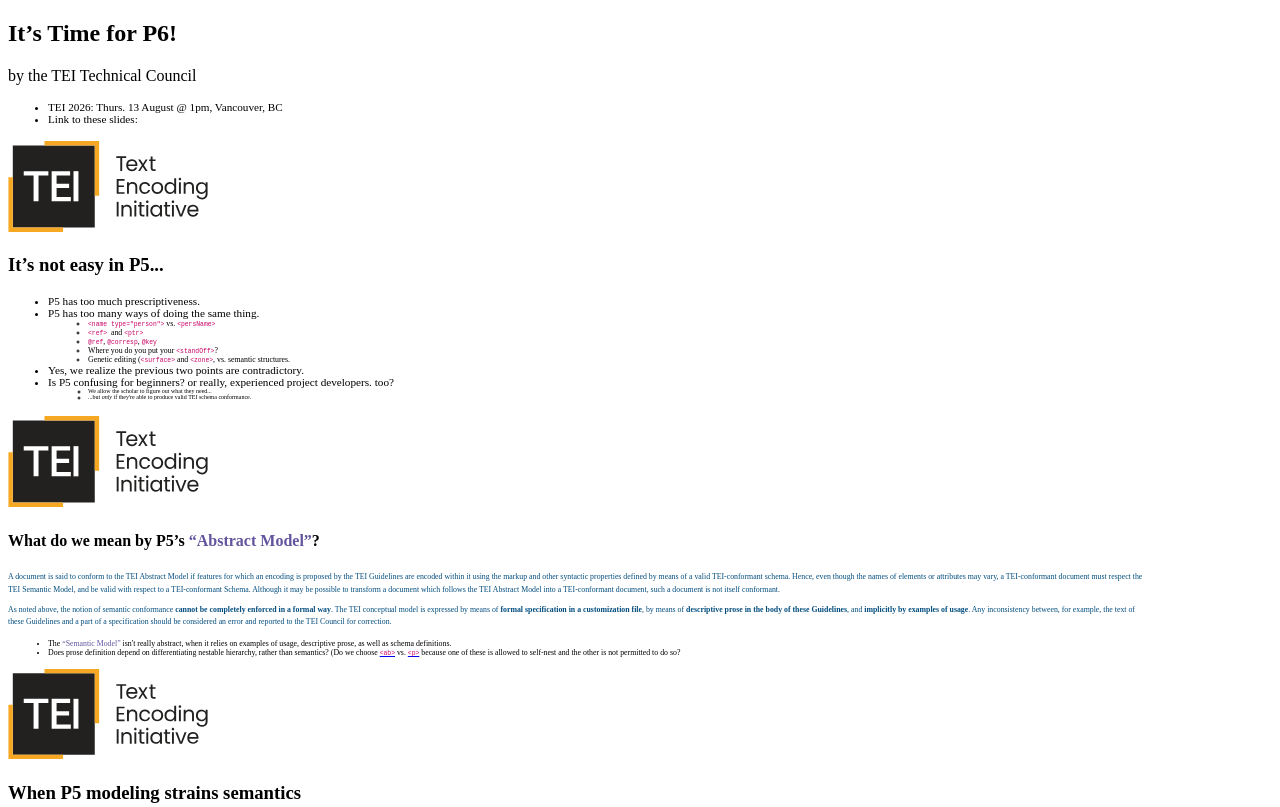
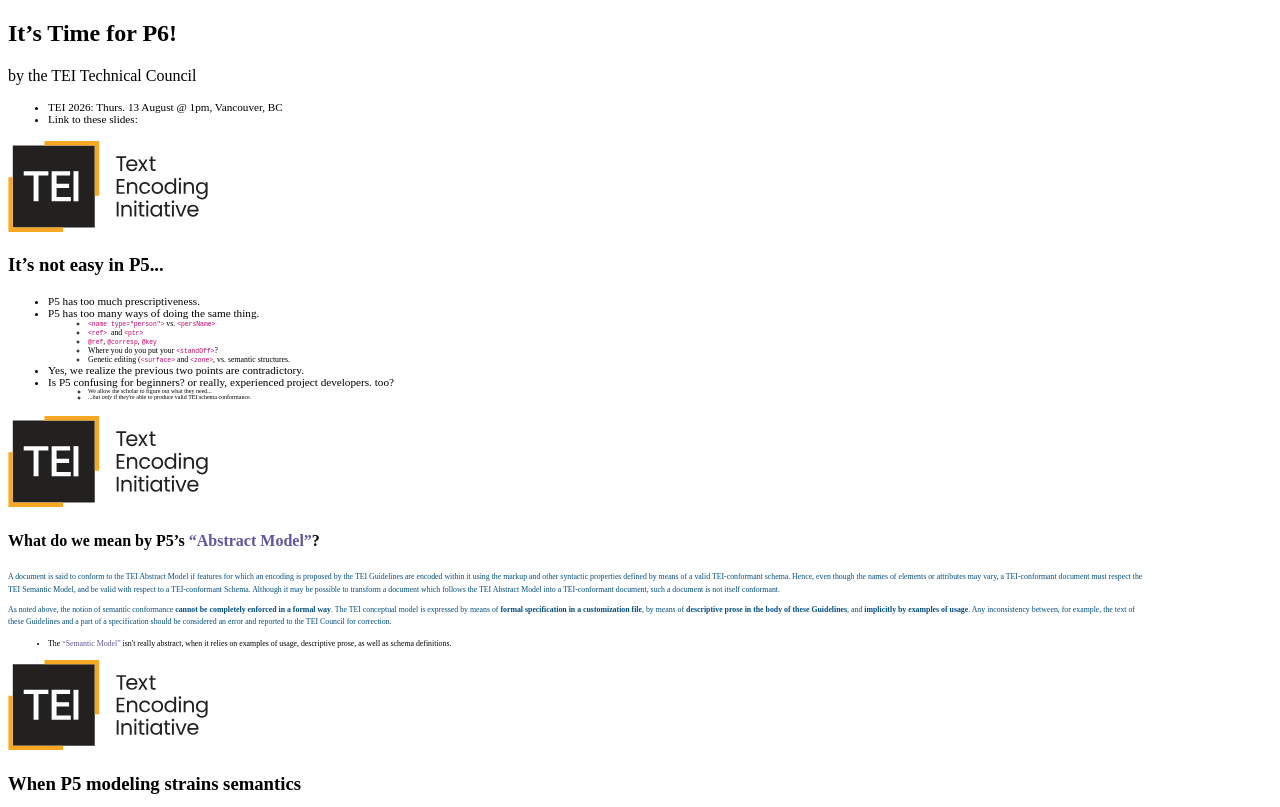
Before and after one commit to TEIC/timeForP6, a website built with Vite: page index.html in a window 1280 px wide. Shown: the top 807 px of the page. Built offline with nearby package versions, Linux system fonts and the light colour scheme; what reveal.js would draw is missing.

Commit message:
spot revision

```diff
--- a/index.html
+++ b/index.html
@@ -61,10 +61,7 @@
           <ul class="smaller">
             <li class="fragment">The <q>Semantic Model</q> isn't really abstract, when it relies on examples of usage, descriptive prose,
               as well as schema definitions.</li>
-               <li class="fragment">Does prose definition depend on differentiating nestable hierarchy, rather than semantics?
-                (Do we choose <a href="https://www.tei-c.org/release/doc/tei-p5-doc/en/html/ref-ab.html"><code>&lt;ab&gt;</code></a> vs.
-                <a href="https://www.tei-c.org/release/doc/tei-p5-doc/en/html/ref-p.html"><code>&lt;p&gt;</code></a> because one of these is allowed to
-               self-nest and the other is not permitted to do so?</li>
+
 
           </ul>
           </section>
```
